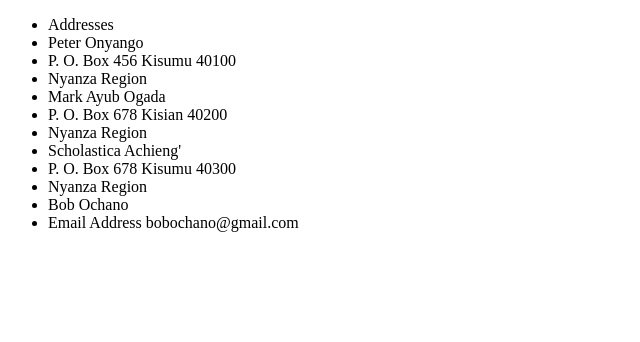
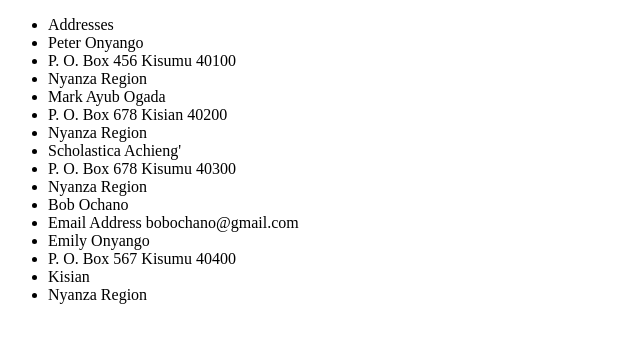
Before and after one commit to Oiro/Github_connect, a plain HTML site: page contact_us.html in a window 1280 px wide. Shown: the whole page, without its empty margins (0-640 px from the left). Drawn offline with Linux system fonts and the light colour scheme.

Commit message:
Added final contact address to list

```diff
--- a/contact_us.html
+++ b/contact_us.html
@@ -15,6 +15,10 @@
 <li>Nyanza Region</li>
 <li>Bob Ochano</li>
 <li>Email Address bobochano@gmail.com</li>
+<li>Emily Onyango</li>
+<li>P. O. Box 567 Kisumu 40400</li>
+<li>Kisian</li>
+<li>Nyanza Region</li>
 
 </ul>
 
```
